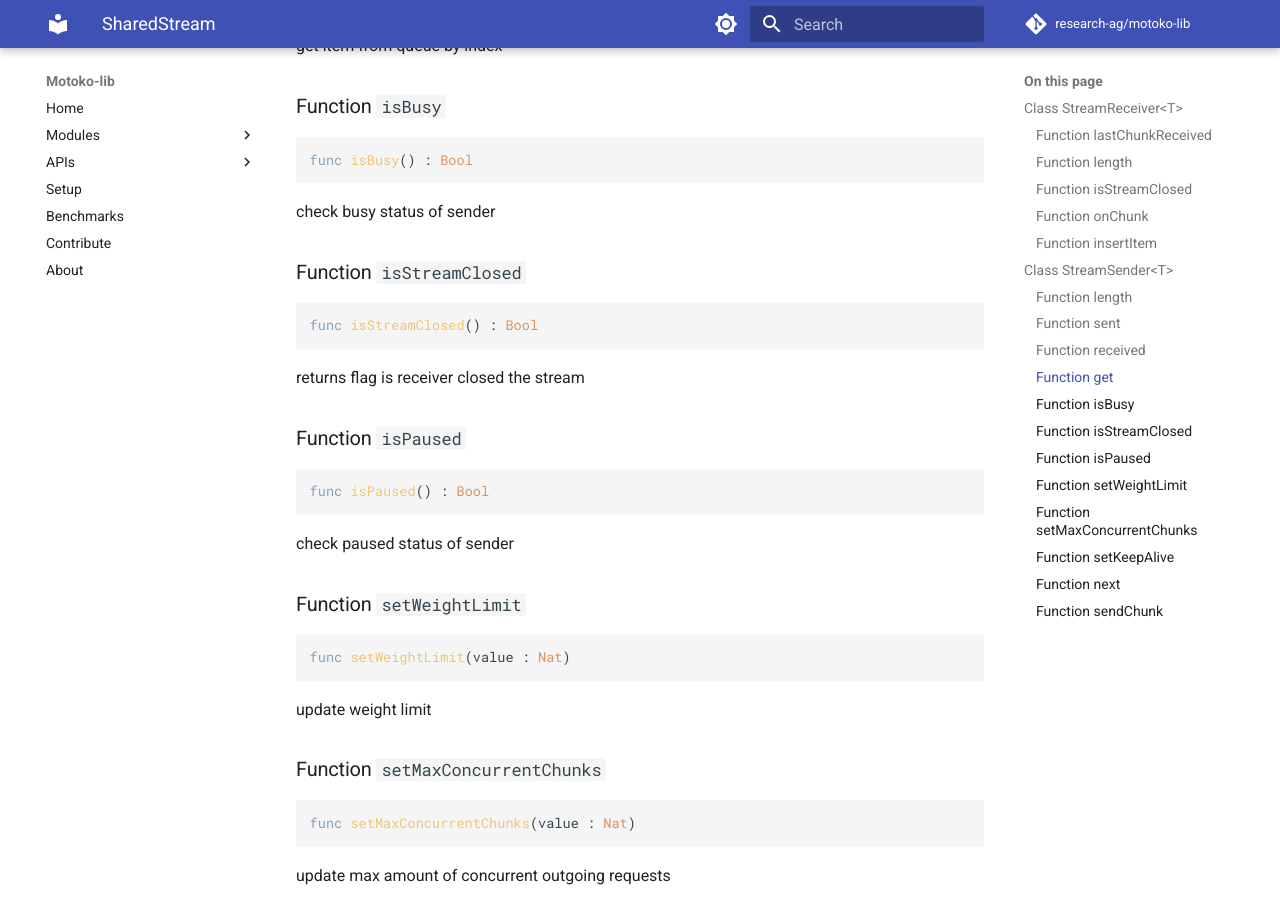
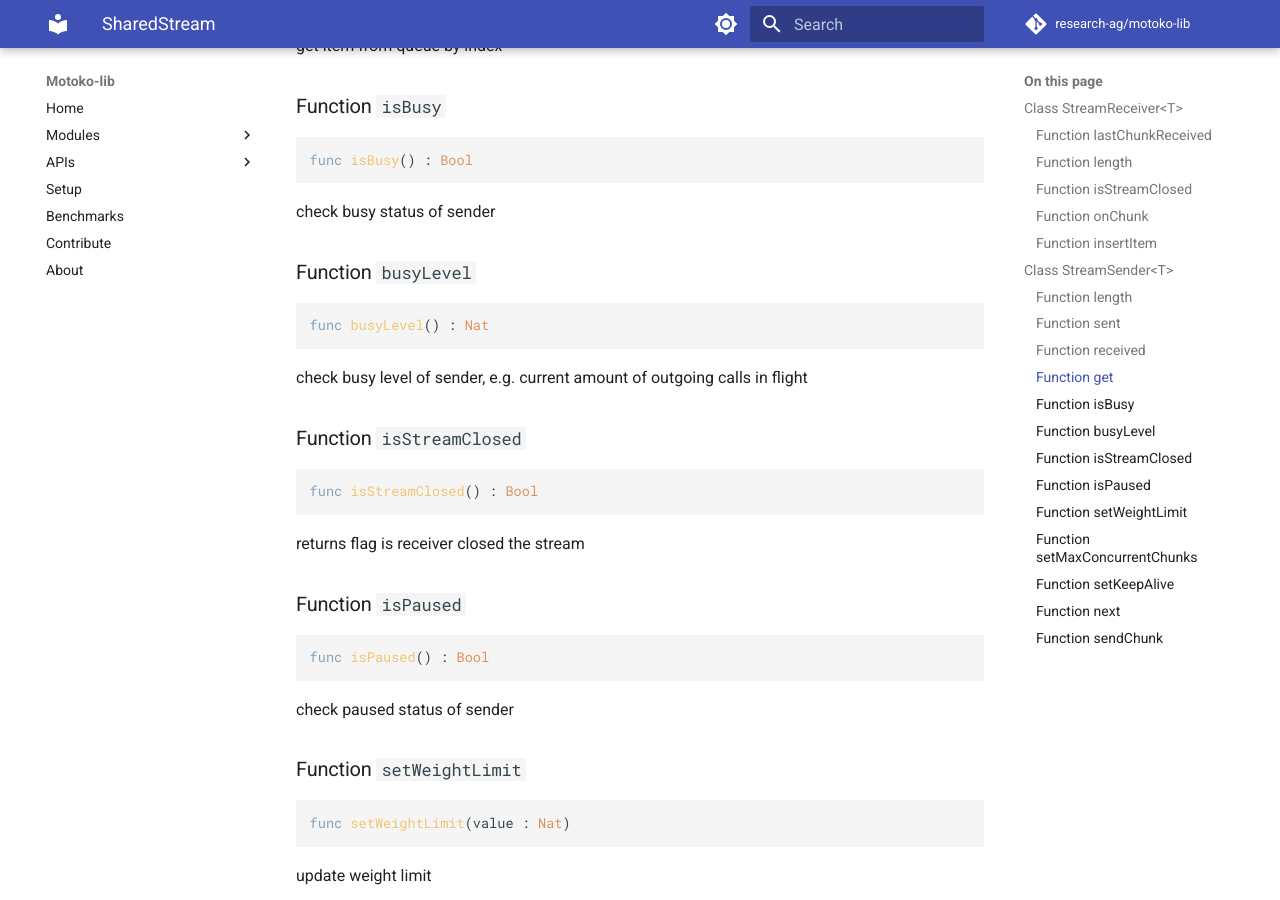
Before and after one commit to research-ag/motoko-lib, an MkDocs documentation site: the page built from docs/modoc/SharedStream.md, in a window 1280 px wide and 900 px high, scrolled down 2260 px. Built offline with MkDocs 1.6.1 and Material for MkDocs 9.7.7, drawn with Linux system fonts in a browser that asks for light colours; comment, search, counter and statistics services are not loaded.

Commit message:
Exposed stream sender busy level getter

````diff
--- a/docs/modoc/SharedStream.md
+++ b/docs/modoc/SharedStream.md
@@ -126,6 +126,14 @@ func isBusy() : Bool
 check busy status of sender
 
 
+### Function `busyLevel`
+``` motoko
+func busyLevel() : Nat
+```
+
+check busy level of sender, e.g. current amount of outgoing calls in flight
+
+
 ### Function `isStreamClosed`
 ``` motoko
 func isStreamClosed() : Bool
````
Also changed, not shown: 1 other file.
